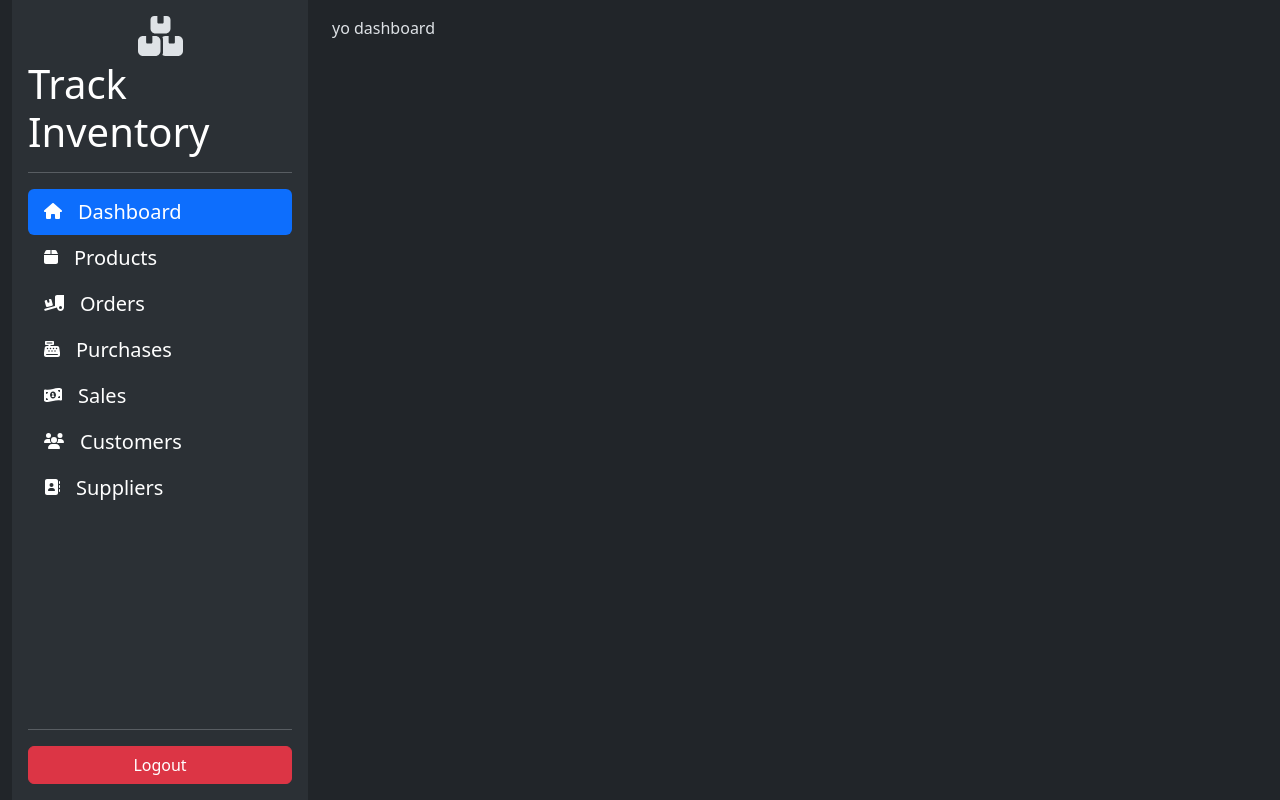
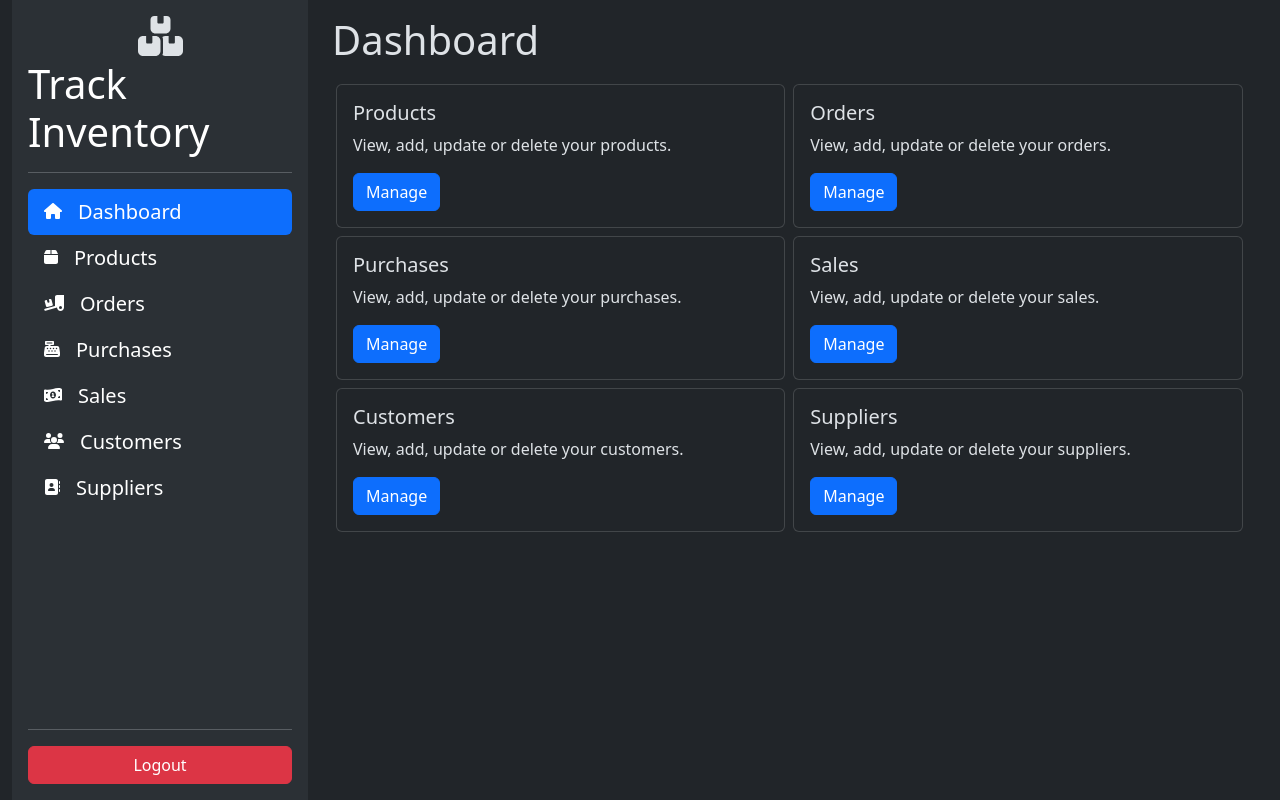
Before and after one commit to raggzy271/InventoryFrontend, a React (Create React App) app: page /track/dashboard in a window 1280 px wide. Built offline with nearby package versions, Linux system fonts and the light colour scheme; sample sign-in values are in the browser's storage.

Commit message:
Dashboard UI complete

```diff
--- a/src/components/track/modals/ProductModal.js
+++ b/src/components/track/modals/ProductModal.js
@@ -76,8 +76,8 @@ export function EditProductModal({ show, onHide, onEdit, productToEdit }) {
   // Populate the form fields when productToEdit changes
   useEffect(() => {
     if (productToEdit) {
-      setName(productToEdit.Name);
-      setPrice(productToEdit.Price.toString());
+      setName(productToEdit.name);
+      setPrice(productToEdit.price.toString());
     }
   }, [productToEdit]);
 
--- a/src/pages/track/Dashboard.js
+++ b/src/pages/track/Dashboard.js
@@ -1,6 +1,55 @@
+import { Link } from "react-router-dom";
+
 function Dashboard() {
     return (
-        <p>yo dashboard</p>
+        <main>
+            <h2 className="display-6 mb-3">Dashboard</h2>
+            <div class="d-flex flex-wrap">
+                <div class="card m-1" style={{ width: '48%' }}>
+                    <div class="card-body">
+                        <h5 class="card-title">Products</h5>
+                        <p class="card-text">View, add, update or delete your products.</p>
+                        <Link to="/track/products" class="btn btn-primary">Manage</Link>
+                    </div>
+                </div>
+                <div class="card m-1" style={{ width: '48%' }}>
+                    <div class="card-body">
+                        <h5 class="card-title">Orders</h5>
+                        <p class="card-text">View, add, update or delete your orders.</p>
+                        <Link to="/track/orders" class="btn btn-primary">Manage</Link>
+                    </div>
+                </div>
+                <div class="card m-1" style={{ width: '48%' }}>
+                    <div class="card-body">
+                        <h5 class="card-title">Purchases</h5>
+                        <p class="card-text">View, add, update or delete your purchases.</p>
+                        <Link to="/track/purchases" class="btn btn-primary">Manage</Link>
+                    </div>
+                </div>
+                <div class="card m-1" style={{ width: '48%' }}>
+                    <div class="card-body">
+                        <h5 class="card-title">Sales</h5>
+                        <p class="card-text">View, add, update or delete your sales.</p>
+                        <Link to="/track/sales" class="btn btn-primary">Manage</Link>
+                    </div>
+                </div>
+                <div class="card m-1" style={{ width: '48%' }}>
+                    <div class="card-body">
+                        <h5 class="card-title">Customers</h5>
+                        <p class="card-text">View, add, update or delete your customers.</p>
+                        <Link to="/track/customers" class="btn btn-primary">Manage</Link>
+                    </div>
+                </div>
+                <div class="card m-1" style={{ width: '48%' }}>
+                    <div class="card-body">
+                        <h5 class="card-title">Suppliers</h5>
+                        <p class="card-text">View, add, update or delete your suppliers.</p>
+                        <Link to="/track/suppliers" class="btn btn-primary">Manage</Link>
+                    </div>
+                </div>
+            </div>
+
+        </main >
     );
 }
 
```
